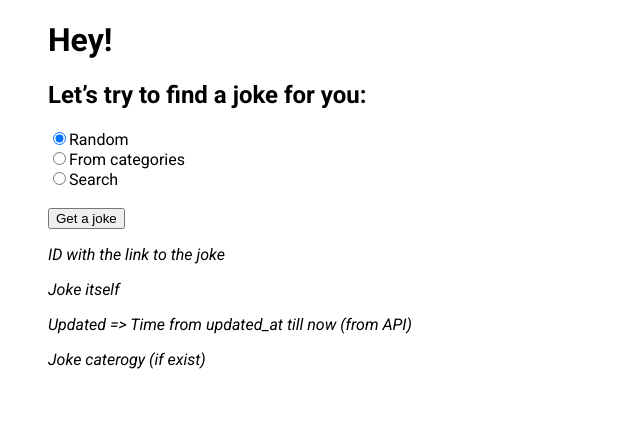
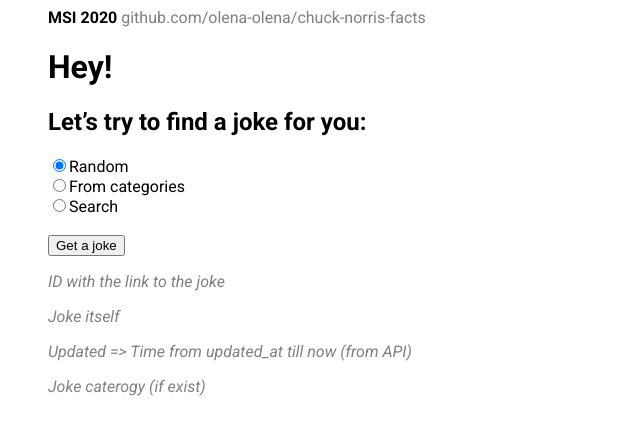
Before and after one commit to olena-olena/chuck-norris-facts, a plain HTML site: page index.html in a window 1280 px wide. Shown: the whole page, without its empty margins (0-640 px from the left). Drawn offline with Linux system fonts and the light colour scheme; no server answers.

Commit message:
add links to msi and github, minor css

```diff
--- a/index.html
+++ b/index.html
@@ -10,6 +10,16 @@
   <body>
 
     <main>
+
+      <header>
+        <address class="">
+          <a target="_blank" href="https://macpaw.com/internship"><strong>MSI 2020</strong></a>
+          <a target="_blank" href="https://github.com/olena-olena/chuck-norris-facts" class="auxiliary">
+            github.com/olena-olena/chuck-norris-facts
+          </a>
+        </address>
+      </header>
+
       <h1>Hey!</h1>
       <h2>Let’s try to find a joke for you:</h2>
 
@@ -19,16 +29,16 @@
         <!-- hidden --><div class="hidden" id="categories-list" >Loading categories...</div>
         <input type="radio" name="joke-type" class="radio" id="search"><label for="search">Search</label><br>
         <!-- hidden --><input class="hidden" type="search" id="search-field" placeholder="Free text search..."><br>
-        <input type="submit" id="getJoke" value="Get a joke">
+        <input type="submit" class="submit" id="getJoke" value="Get a joke">
       </form>
 
       <article class="jokes">
         <article class="joke new">
           <em>
-            <p>ID with the link to the joke</p>
-            <p>Joke itself</p>
-            <p>Updated => Time from updated_at till now (from API)</p>
-            <p>Joke caterogy (if exist)</p>
+            <p class="auxiliary">ID with the link to the joke</p>
+            <p class="auxiliary">Joke itself</p>
+            <p class="auxiliary">Updated => Time from updated_at till now (from API)</p>
+            <p class="auxiliary">Joke caterogy (if exist)</p>
           </em>
         </article>
       </article>
--- a/style.css
+++ b/style.css
@@ -3,6 +3,23 @@ body {
   padding-left: 40px;
 }
 
+address {
+  font-style: normal;
+}
+
+a {
+  color: black;
+  text-decoration: none;
+}
+
 .hidden {
   display: none;
 }
+
+.submit {
+  cursor: pointer;
+}
+
+.auxiliary {
+  color: grey;
+}
```
